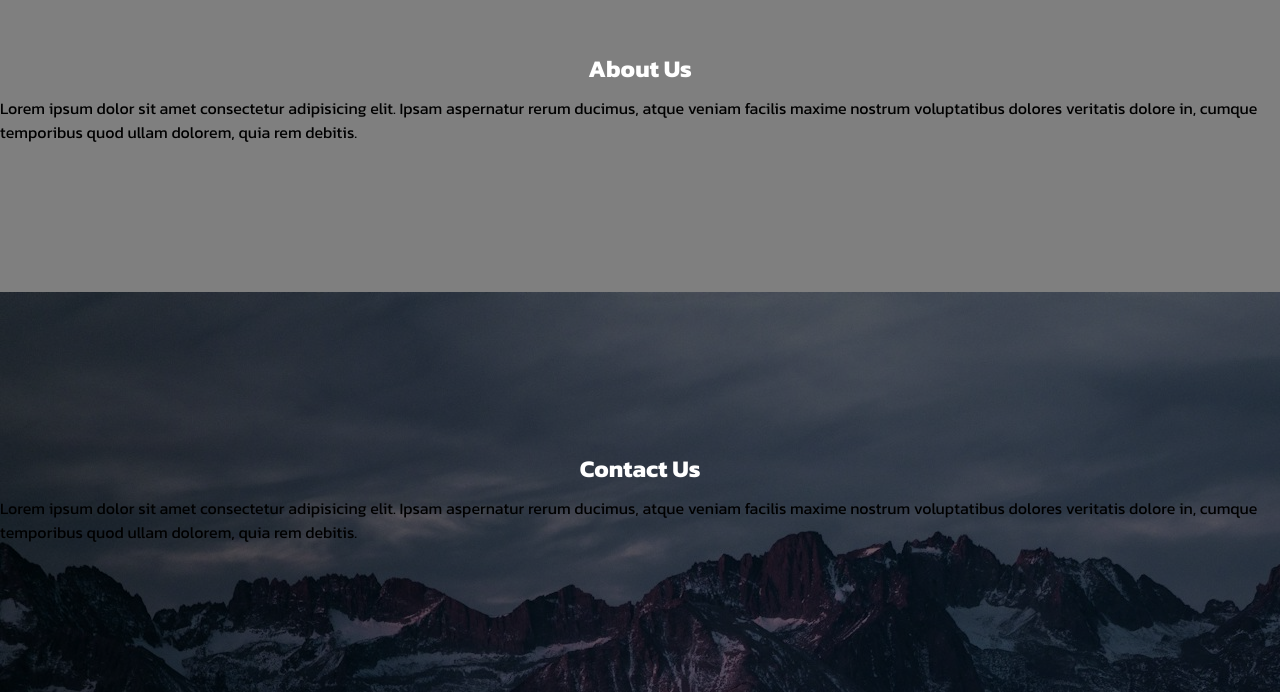
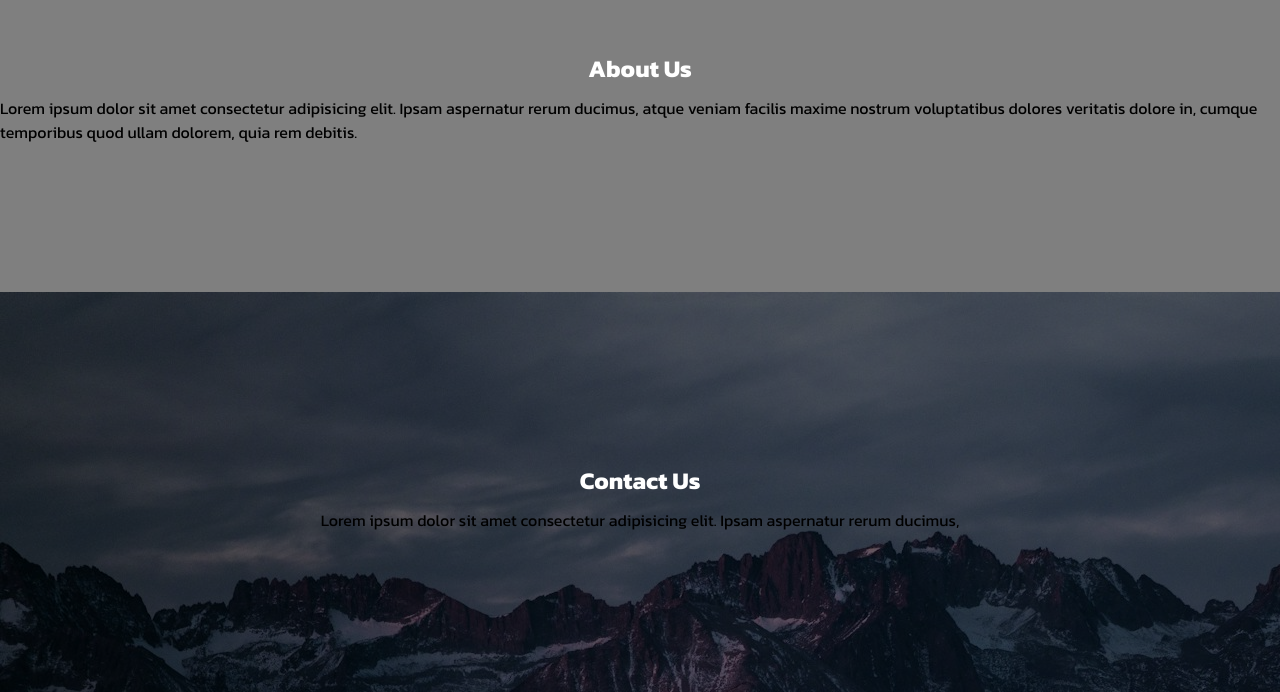
Before and after one commit to ksturgeongcc/essentialContent, a plain HTML site: page contact-form/index.html in a window 1280 px wide. Shown: the part 738-1430 px from the top of the page. Drawn offline with Linux system fonts and the light colour scheme.

Commit message:
feat: fix

```diff
--- a/contact-form/index.html
+++ b/contact-form/index.html
@@ -38,7 +38,7 @@
     <section class="bot">
         <div class="overlay">
             <h1>Contact Us</h1>
-            <p>Lorem ipsum dolor sit amet consectetur adipisicing elit. Ipsam aspernatur rerum ducimus, atque veniam facilis maxime nostrum voluptatibus dolores veritatis dolore in, cumque temporibus quod ullam dolorem, quia rem debitis.</p>
+            <p>Lorem ipsum dolor sit amet consectetur adipisicing elit. Ipsam aspernatur rerum ducimus, </p>
         </div>
     </section>
 </body>
```
